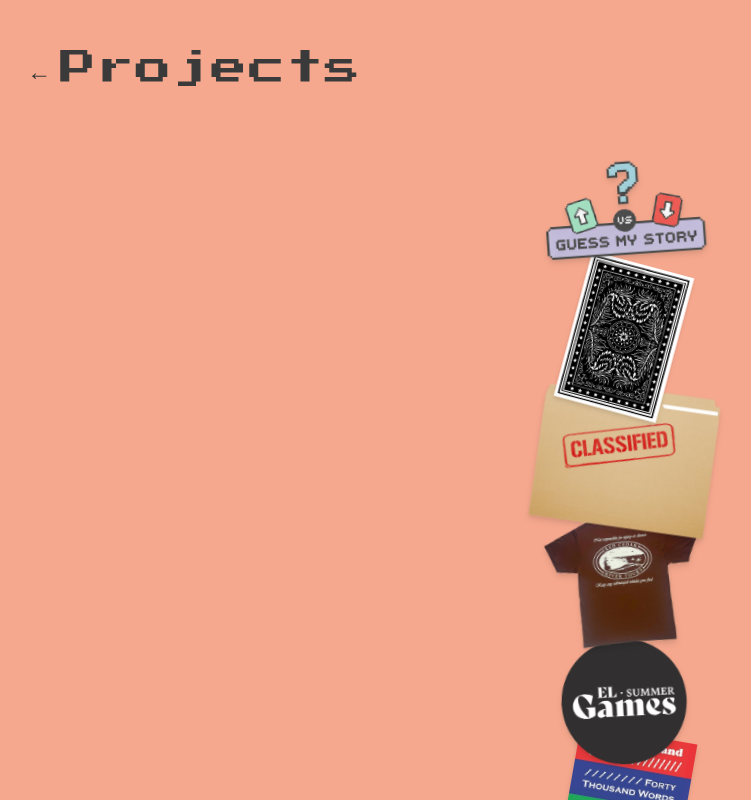
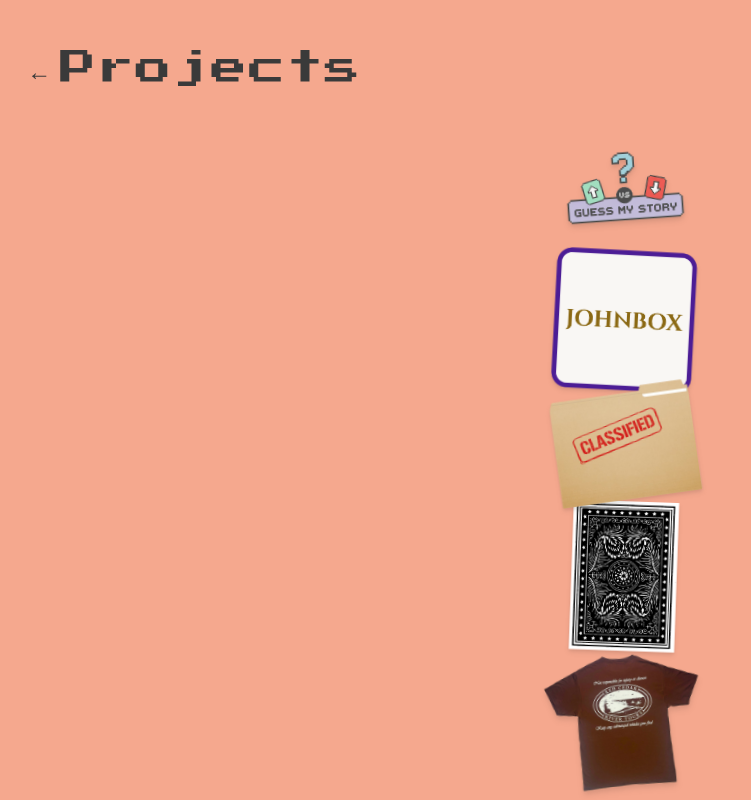
Before and after one commit to tateschwartz1-dotcom/website, a Next.js app in the folder tate_portfolio/nextjs_space/: page /projects in a window 1280 px wide. Shown: the top 800 px of the page, without its empty margins (16-767 px from the left). Built offline with nearby package versions, Linux system fonts and the light colour scheme.

Commit message:
Update projects stack and beliefs layout

```diff
--- a/tate_portfolio/nextjs_space/app/beliefs/page.tsx
+++ b/tate_portfolio/nextjs_space/app/beliefs/page.tsx
@@ -7,13 +7,12 @@ import { PageHeader } from '@/components/page-header';
 import { useTheme, THEME_COLORS } from '@/context/ThemeContext';
 
 const beliefs = [
-  { id: 1, text: 'Simple, but different', rotation: -3 },
   { id: 4, text: 'Keep it simple, but different', rotation: 3 },
   { id: 3, text: 'Shooters shoot', rotation: -2 },
   {
     id: 2,
     lines: ["If you're not embarrassing yourself,", "you're not trying hard enough"],
-    rotation: 4,
+    rotation: 1,
   },
 ];
 
@@ -22,16 +21,14 @@ function getPositions(w: number, h: number) {
   if (w < 768) {
     return [
       { x: 20, y: ch * 0.03 },
-      { x: 15, y: ch * 0.25 },
-      { x: 25, y: ch * 0.50 },
+      { x: 15, y: ch * 0.43 },
       { x: 18, y: ch * 0.73 },
     ];
   }
   return [
     { x: w * 0.04, y: ch * 0.05 },
-    { x: w * 0.42, y: ch * 0.10 },
-    { x: w * 0.05, y: ch * 0.55 },
-    { x: w * 0.06, y: ch * 0.75 },
+    { x: w * 0.52, y: ch * 0.38 },
+    { x: w * 0.08, y: ch * 0.65 },
   ];
 }
 
@@ -54,13 +51,13 @@ export default function BeliefsPage() {
         <PageHeader title="Beliefs" />
 
         <div className="relative h-[calc(100vh-120px)] mt-4">
-          {/* Hidden "Boo" text behind Shooters shoot block (index 2) */}
+          {/* Hidden "Boo" text behind Shooters shoot block (index 1) */}
           {positions && (
             <div
               className="absolute font-body text-2xl md:text-3xl lg:text-4xl text-charcoal select-none"
               style={{
-                left: positions[2].x,
-                top: positions[2].y,
+                left: positions[1].x,
+                top: positions[1].y,
                 transform: 'rotate(-2deg)',
               }}
             >
--- a/tate_portfolio/nextjs_space/app/projects/page.tsx
+++ b/tate_portfolio/nextjs_space/app/projects/page.tsx
@@ -20,6 +20,23 @@ const notebookImages = [
 ];
 
 function renderExpandedContent(project: Project, onImageClick?: (index: number) => void) {
+  if (project.id === 'guess-my-story') {
+    return (
+      <div className="font-pixel text-sm text-charcoal/90 leading-loose">
+        <p>
+          Learn all about me by playing a quick game. Click{' '}
+          <a
+            href="/guess-my-story"
+            className="underline underline-offset-4 hover:opacity-70 transition-opacity"
+          >
+            here
+          </a>
+          .
+        </p>
+      </div>
+    );
+  }
+
   if (project.id === 'classified') {
     return (
       <div className="font-pixel text-sm text-charcoal/90 leading-loose">
@@ -144,10 +161,10 @@ export default function ProjectsPage() {
     image: '/projects/guessmystory.png',
     rotation: -4,
     scale: 1,
-    isGame: true,
+    isGame: false,
   };
 
-  const projectOrder = ['card-back', 'classified', 'miel-wearline', 'el-summer-games', 'book-cover', 'the-process'];
+  const projectOrder = ['johnbox-games', 'classified', 'card-back', 'miel-wearline', 'el-summer-games', 'book-cover', 'the-process'];
   const orderedProjects = projectOrder
     .map(id => projects.find(p => p.id === id))
     .filter(Boolean)
@@ -168,8 +185,9 @@ export default function ProjectsPage() {
               key={item.id}
               className="relative w-full max-w-xs"
               style={{
-                marginTop: index === 0 ? 0 : -55,
-                zIndex: expandedId === item.id ? 100 : allItems.length - index,
+                marginTop: index === 0 ? 0 : index === 1 ? -24 : index === 2 ? -52 : index === 3 ? -44 : index === 4 ? -30 : index === 5 ? -30 : index === 6 ? -35 : index === 7 ? -60 : index >= 5 ? -20 : -50,
+                marginLeft: index === 5 ? 20 : undefined,
+                zIndex: expandedId === item.id ? 100 : index === 2 ? allItems.length + 1 : index === 6 ? allItems.length : index === 7 ? allItems.length + 2 : allItems.length - index,
               }}
             >
               {/* Image — rotated */}
@@ -190,7 +208,7 @@ export default function ProjectsPage() {
               ) : (
                 <button
                   onClick={() => toggle(item.id)}
-                  className="relative block h-44 w-full group cursor-pointer"
+                  className={`relative block w-full group cursor-pointer ${item.id === 'guess-my-story' ? 'h-32' : 'h-44'}`}
                   style={{ transform: `rotate(${item.rotation}deg) scale(${item.scale || 1})` }}
                 >
                   <Image
--- a/tate_portfolio/nextjs_space/lib/projects.ts
+++ b/tate_portfolio/nextjs_space/lib/projects.ts
@@ -45,10 +45,22 @@ export const projects: Project[] = [
       { text: 'Degy Entertainment', url: 'https://www.degy.com/' },
     ],
     image: '/projects/classifiedfolder.png',
-    rotation: 8,
+    rotation: -8,
     position: { top: '8%', left: '50%' },
     size: { width: '200px', height: '160px' },
-    scale: 1,
+    scale: 0.8,
+  },
+  {
+    id: 'johnbox-games',
+    title: 'Johnbox Games',
+    description: "I love playing party games with my friends. To access premium features and ensure everyone can play on any device, I whipped up free versions of our favorite games.\n\nIt might take a minute to load the first time it\u2019s booted up. Play ",
+    image: '/projects/newerJBGL.png',
+    rotation: 3,
+    position: { top: '45%', left: '35%' },
+    size: { width: '160px', height: '160px' },
+    scale: 0.82,
+    link: 'https://johnboxgames.onrender.com/',
+    linkText: 'here',
   },
   {
     id: 'miel-wearline',
@@ -65,9 +77,9 @@ export const projects: Project[] = [
   {
     id: 'card-back',
     title: 'Playing Cards & Dice',
-    description: "I love inventing original games using the classic materials. I've collected all of my greatest hits and put them in a packet, sorted by game type. (I left out the many, many, many duds.)\n\nDownload the packet ",
+    description: "I love inventing original games using a deck of cards and some plain dice. I've collected all of my greatest hits and put them in a packet, sorted by game type. (I left out the many, many, many duds.)\n\nDownload the packet ",
     image: '/projects/cardback2.png',
-    rotation: 15,
+    rotation: 2,
     position: { top: '30%', left: '65%' },
     size: { width: '140px', height: '200px' },
     scale: 0.85,
@@ -80,9 +92,9 @@ export const projects: Project[] = [
     description: "In 2023, I hosted a month-long online competition where people would compete in unusual games for points. With over 50 players, it was a great success and very entertaining to judge.\n\nA link to the Instagram account is ",
     image: '/projects/ELSGlogo.png',
     rotation: -3,
-    position: { top: '65%', left: '10%' },
+    position: { top: '45%', left: '10%' },
     size: { width: '150px', height: '150px' },
-    scale: 1,
+    scale: 0.75,
     link: 'https://www.instagram.com/el.summer.games?igsh=MXRmbDFvNDY4MzRzYg==',
     linkText: 'here',
   },
@@ -91,7 +103,7 @@ export const projects: Project[] = [
     title: 'Forty Thousand Words',
     description: "Every summer, I try to release a different creative project. One of my adventures was working with my friend to write and publish a book. We had a lot of fun with the process of production, creating a really silly light read.\n\nYou can buy the book ",
     image: '/projects/bookcover.jpg',
-    rotation: 10,
+    rotation: 4,
     position: { top: '55%', left: '55%' },
     size: { width: '160px', height: '220px' },
     scale: 1,
```
Also changed, not shown: tate_portfolio/nextjs_space/public/projects/newerJBGL.png (added).
